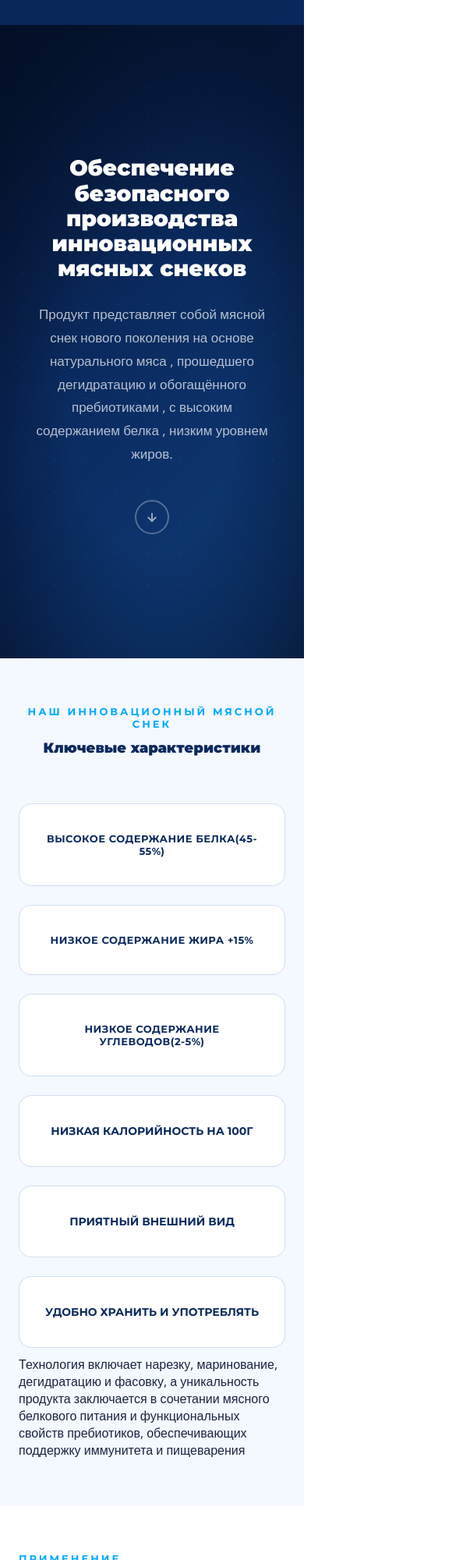
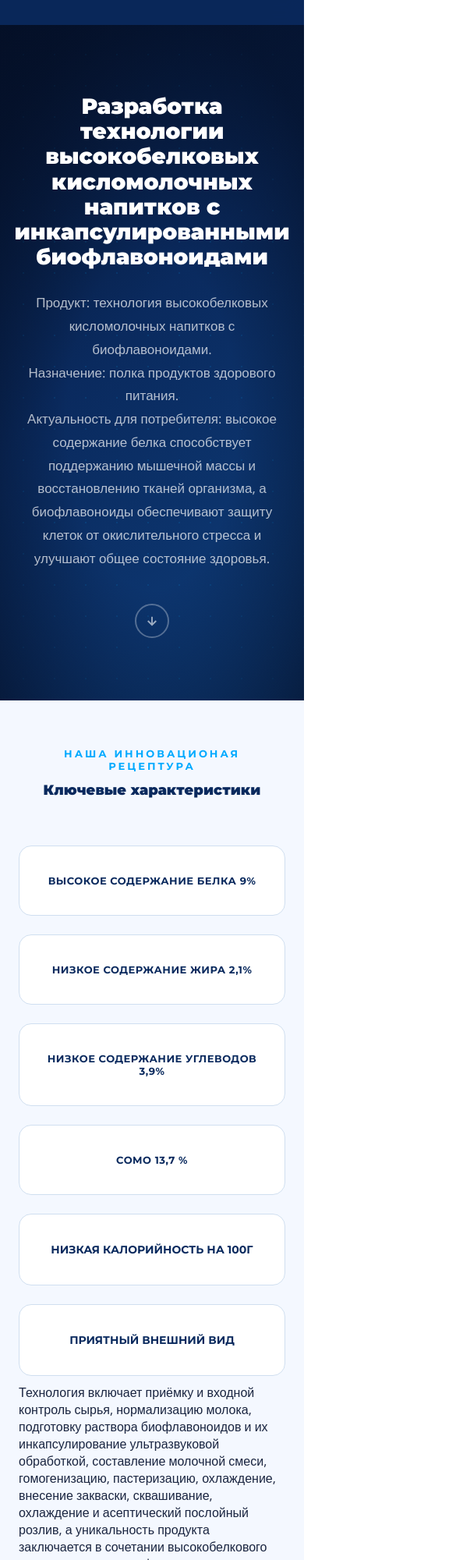
Before and after one commit to 4ekerc/4ekerc.github.io, a plain HTML site: page index.html in a window 390 px wide. Shown: the top 2000 px of the page at 78% size, 585 px wide, since content can reach past the window. Drawn offline with nearby package versions, Linux system fonts and the light colour scheme.

Commit message:
Add files via upload

```diff
--- a/index.html
+++ b/index.html
@@ -349,6 +349,15 @@
       font-size: clamp(24px, 3vw, 36px); font-weight: 800;
       color: var(--blue); margin-bottom: 52px;
       margin-top: 54px;
+
+  }
+    .section-2 {
+      font-family: 'Montserrat', sans-serif;
+      font-size: clamp(24px, 3vw, 36px); font-weight: 800;
+      color: var(--blue); margin-bottom: 52px;
+      margin-top: 54px;
+      display: flex;
+      align-items: center;
   }
     .footer-images2 {
     display: flex;
@@ -403,8 +412,10 @@
 <section class="hero" id="about">
   <div class="hero-content">
 
-    <h1>Обеспечение безопасного производства инновационных мясных снеков</h1>
-    <p>Продукт представляет собой мясной снек нового поколения на основе натурального мяса , прошедшего дегидратацию и обогащённого пребиотиками , с высоким содержанием белка , низким уровнем жиров.</p>
+    <h1>Разработка технологии высокобелковых кисломолочных напитков с инкапсулированными биофлавоноидами</h1>
+    <p>Продукт: технология высокобелковых кисломолочных напитков с биофлавоноидами.
+    <br>Назначение: полка продуктов здорового питания.
+    <br>Актуальность для потребителя: высокое содержание белка способствует поддержанию мышечной массы и восстановлению тканей организма, а биофлавоноиды обеспечивают защиту клеток от окислительного стресса и улучшают общее состояние здоровья.</p>
     <div class="hero-arrow" onclick="document.getElementById('stats').scrollIntoView({behavior:'smooth'})">
       <svg width="18" height="18" fill="none" stroke="currentColor" stroke-width="2.5" viewBox="0 0 24 24">
         <path d="M12 5v14M5 12l7 7 7-7"/>
@@ -415,20 +426,24 @@
 
 <!-- STATS -->
 <section class="stats" id="stats" id="products">
-  <div class="stats-label">Наш инновационный мясной снек</div>
+  <div class="stats-label">Наша инновационая рецептура</div>
   <div class="stats-title">Ключевые характеристики</div>
   <div class="stats-grid">
 
     <div class="stat-card">
-      <div class="stat-desc">Высокое содержание белка(45-55%)</div>
+      <div class="stat-desc">ВЫСОКОЕ СОДЕРЖАНИЕ БЕЛКА 9%</div>
     </div>
 
     <div class="stat-card">
-      <div class="stat-desc">Низкое содержание жира +15%</div>
+      <div class="stat-desc">НИЗКОЕ СОДЕРЖАНИЕ ЖИРА 2,1%</div>
     </div>
 
     <div class="stat-card">
-      <div class="stat-desc">Низкое содержание углеводов(2-5%)</div>
+      <div class="stat-desc">НИЗКОЕ СОДЕРЖАНИЕ УГЛЕВОДОВ 3,9%</div>
+    </div>
+
+    <div class="stat-card">
+      <div class="stat-desc">СОМО 13,7 %</div>
     </div>
 
     <div class="stat-card icon-only">
@@ -439,11 +454,8 @@
       <div class="stat-desc">ПРИЯТНЫЙ ВНЕШНИЙ ВИД</div>
     </div>
 
-    <div class="stat-card icon-only">
-      <div class="stat-desc">Удобно хранить и употреблять</div>
-    </div>
   </div>
-  <div class="newText"><p>Технология включает нарезку, маринование, дегидратацию и фасовку, а уникальность продукта заключается в сочетании мясного белкового питания и функциональных свойств пребиотиков, обеспечивающих поддержку иммунитета и пищеварения</p></div>
+  <div class="newText"><p>Технология включает приёмку и входной контроль сырья, нормализацию молока, подготовку раствора биофлавоноидов и их инкапсулирование ультразвуковой обработкой, составление молочной смеси, гомогенизацию, пастеризацию, охлаждение, внесение закваски, сквашивание, охлаждение и асептический послойный розлив, а уникальность продукта заключается в сочетании высокобелкового молочного питания и функциональных свойств инкапсулированных биофлавоноидов, обеспечивающих антиоксидантную защиту и поддержку здоровья потребителей.</p></div>
 
 </section>
 
@@ -488,8 +500,8 @@
     <div class="section-title2">Изображения продукта
       <div>
           <div class="footer-images2">
-      <img src="./photo_2026-05-10_02-50-54.jpg" alt="">
-      <img src="./photo_2026-07-16_19-18-04.jpg" alt="">
+      <img src="./pic1.png" alt="">
+      <img src="./pic2.png" alt="">
           </div>
 
     </div>
@@ -500,8 +512,8 @@
 <!-- TECH BLOCK -->
 <section class="tech" id="history">
   <div class="section-label"></div>
-  <div class="section-title">Обеспечение безопасного производства инновационных мясных снеков</div>
-  <p>Питательные мясные снеки с пребиотиками для спортсменов и военных.
+  <div class="section-title">Разработка технологии высокобелковых кисломолочных напитков с инкапсулированными биофлавоноидами</div>
+  <p>Питательные высокобелковые йогуртовые напитки с инкапсулированными биофлавоноидами для спортсменов и людей, ведущих активный образ жизни.
 
 </p>
 </section>
```
